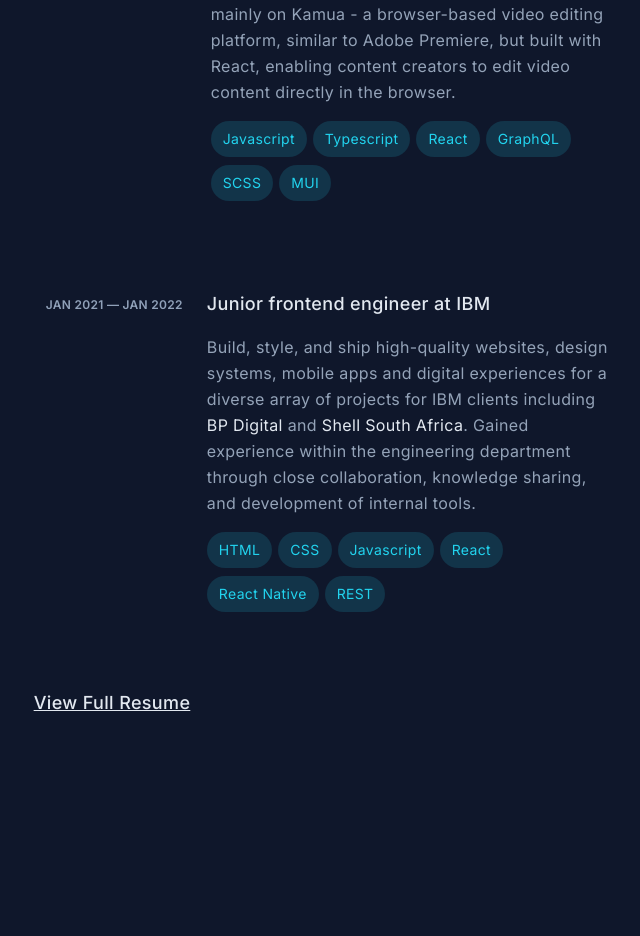
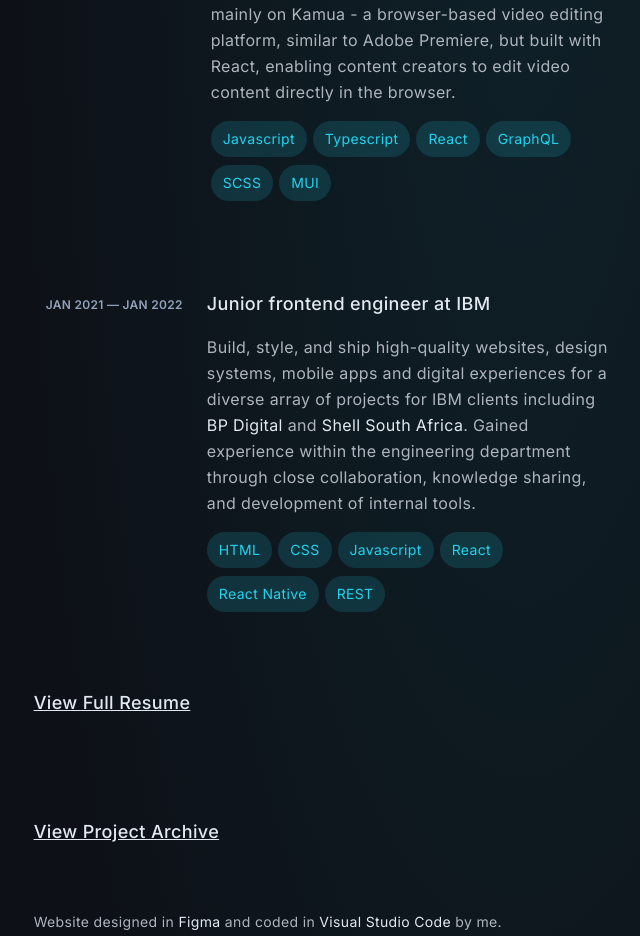
Before and after one commit to leucioiustefan/leucioiustefan-website-next, a Next.js app: page / in a window 1280 px wide. Shown: the part 1861-2797 px from the top of the page, without its empty margins (631-1271 px from the left). Before the commit the page ends 2698 px from the top, so only its background shows below. Built offline with nearby package versions, Linux system fonts and the light colour scheme.

Commit message:
Changed the background + added faint glow

```diff
--- a/Components/CursorGlow.tsx
+++ b/Components/CursorGlow.tsx
@@ -43,7 +43,7 @@ const CursorGlow = () => {
       ref={glowRef}
       className="pointer-events-none fixed left-0 top-0 z-40 h-[600px] w-[600px] rounded-full
         opacity-40
-        bg-[radial-gradient(circle,rgba(59,130,246,0.15)_0%,rgba(59,130,246,0.05)_30%,transparent_60%)]
+        bg-[radial-gradient(circle,rgba(34,211,238,0.15)_0%,rgba(34,211,238,0.05)_30%,transparent_60%)]
         will-change-transform"
     />
   );
--- a/Components/Description.tsx
+++ b/Components/Description.tsx
@@ -10,14 +10,18 @@ const Description = () => {
         including{" "}
         <span className="font-medium text-slate-200">
           {" "}
-          IBM, BP Digital, Jellysmack, Hertza, and Epassi Netherlands.
+          IBM, BP Digital, Jellysmack, Hertza{" "}
         </span>
+        and{" "}
+        <span className="font-medium text-slate-200">Epassi Netherlands</span>.
       </p>
       <p className="mt-3 text-lg leading-relaxed">
         I work at the intersection of product and engineering. I care about user
         experience, but I care just as much about the architecture behind it. My
         focus is on Next.js, TypeScript, and performance optimization, with
-        growing experience integrating AI capabilities into frontend products.
+        growing experience integrating{" "}
+        <span className="font-medium text-slate-200">AI</span> capabilities into
+        frontend products.
       </p>
       <p className="mt-3 text-lg leading-relaxed">
         Currently at{" "}
--- /dev/null
+++ b/Components/GridBackground.tsx
@@ -0,0 +1,17 @@
+export function GridBackground({ children }: { children: React.ReactNode }) {
+  return (
+    <div className="relative min-h-screen bg-[#0d1117]">
+      <div
+        className="absolute inset-0"
+        style={{
+          background: `
+            radial-gradient(ellipse 60% 30% at 50% -10%, rgba(34,211,238,0.15), transparent),
+            radial-gradient(ellipse 40% 60% at 90% 60%, rgba(34,211,238,0.08), transparent),
+            radial-gradient(ellipse 0% 0% at 20% 80%, rgba(34,211,238,0.08), transparent)
+          `,
+        }}
+      />
+      <div className="relative z-10">{children}</div>
+    </div>
+  );
+}
--- a/app/layout.tsx
+++ b/app/layout.tsx
@@ -1,5 +1,6 @@
 import CursorGlow from "@/Components/CursorGlow";
 import Header from "@/Components/Header";
+import { GridBackground } from "@/Components/GridBackground";
 import { Analytics } from "@vercel/analytics/next";
 import { inter } from "@/utils/fonts/fonts";
 import "@/utils/globals.css";
@@ -15,12 +16,14 @@ export default function RootLayout({
   return (
     <html lang="en">
       <Analytics />
-      <body className={`${inter.className} antialiased font-sans bg-slate-900`}>
-        <CursorGlow />
-        <div className="mx-auto min-h-screen max-w-screen-2xl px-6 py-15 lg:flex lg:justify-between lg:py-0 gap-4">
-          <Header />
-          {children}
-        </div>
+      <body className={`${inter.className} antialiased font-sans`}>
+        <GridBackground>
+          <CursorGlow />
+          <div className="mx-auto min-h-screen max-w-screen-2xl px-6 py-15 lg:flex lg:justify-between lg:py-0 gap-4">
+            <Header />
+            {children}
+          </div>
+        </GridBackground>
       </body>
     </html>
   );
--- a/app/page.tsx
+++ b/app/page.tsx
@@ -1,8 +1,7 @@
-"use client";
-
 import Description from "@/Components/Description";
 import Experience from "@/Components/Experience";
 import Projects from "@/Components/Projects";
+import Link from "next/link";
 
 export default function Home() {
   return (
@@ -20,25 +19,75 @@ export default function Home() {
         <Experience />
       </section>
 
-      {/* <section
+      <section
         id="projects"
         className="text-sm font-normal leading-6 tracking-wide lg:flex lg:flex-col lg:justify-between gap-6"
       >
-        <Projects />
-        <a
+        {/* <Projects /> */}
+        <Link
           className="text-lg font-medium text-slate-200 leading-relaxed lg:hover:text-special lg:hover:underline underline block mt-10 lg:mt-5"
-          href="/stefan_leucioiu_resume.pdf"
-          target="_blank"
-          rel="noopener noreferrer"
+          href="/projects"
         >
           View Project Archive
-        </a>
-        <p className="text-base leading-relaxed max-w-[500px] mt-10">
-          Build, style, and ship high-quality websites, design systems, mobile
-          clients including <span className="text-slate-200"> BP Digital</span>,{" "}
-          <span className="text-slate-200"> Shell South Africa</span>. Gained
+        </Link>
+        <p className="text-sm leading-relaxed max-w-[500px] mt-10">
+          Website designed in{" "}
+          <a
+            className="text-slate-200"
+            rel="noopener noreferrer nofollow"
+            href="https://www.figma.com/"
+            target="_blank"
+          >
+            Figma
+          </a>{" "}
+          and coded in{" "}
+          <a
+            className="text-slate-200"
+            rel="noopener noreferrer nofollow"
+            href="https://code.visualstudio.com/"
+            target="_blank"
+          >
+            Visual Studio Code
+          </a>{" "}
+          by me. Build with{" "}
+          <a
+            className="text-slate-200"
+            rel="noopener noreferrer nofollow"
+            href="https://nextjs.org/"
+            target="_blank"
+          >
+            Next.js
+          </a>{" "}
+          and{" "}
+          <a
+            className="text-slate-200"
+            rel="noopener noreferrer nofollow"
+            href="https://tailwindcss.com/"
+            target="_blank"
+          >
+            Tailwind CSS
+          </a>
+          , deployed with{" "}
+          <a
+            className="text-slate-200"
+            rel="noopener noreferrer nofollow"
+            href="https://vercel.com/"
+            target="_blank"
+          >
+            Vercel
+          </a>
+          . The code for the website can be found on{" "}
+          <a
+            className="text-slate-200"
+            rel="noopener noreferrer nofollow"
+            href="https://vercel.com/"
+            target="_blank"
+          >
+            Github
+          </a>
+          .
         </p>
-      </section> */}
+      </section>
     </main>
   );
 }
--- /dev/null
+++ b/app/projects/page.tsx
@@ -0,0 +1,5 @@
+const ProjectsPage = () => {
+  return <div className="py-35">Work in progress...</div>;
+};
+
+export default ProjectsPage;
--- a/utils/globals.css
+++ b/utils/globals.css
@@ -7,7 +7,7 @@
 
 :root {
   --background: #0f172a;
-  --foreground: #94a3b8;
+  --foreground: #aeb4bd;
   --special: #22d3ee;
 }
 
```
